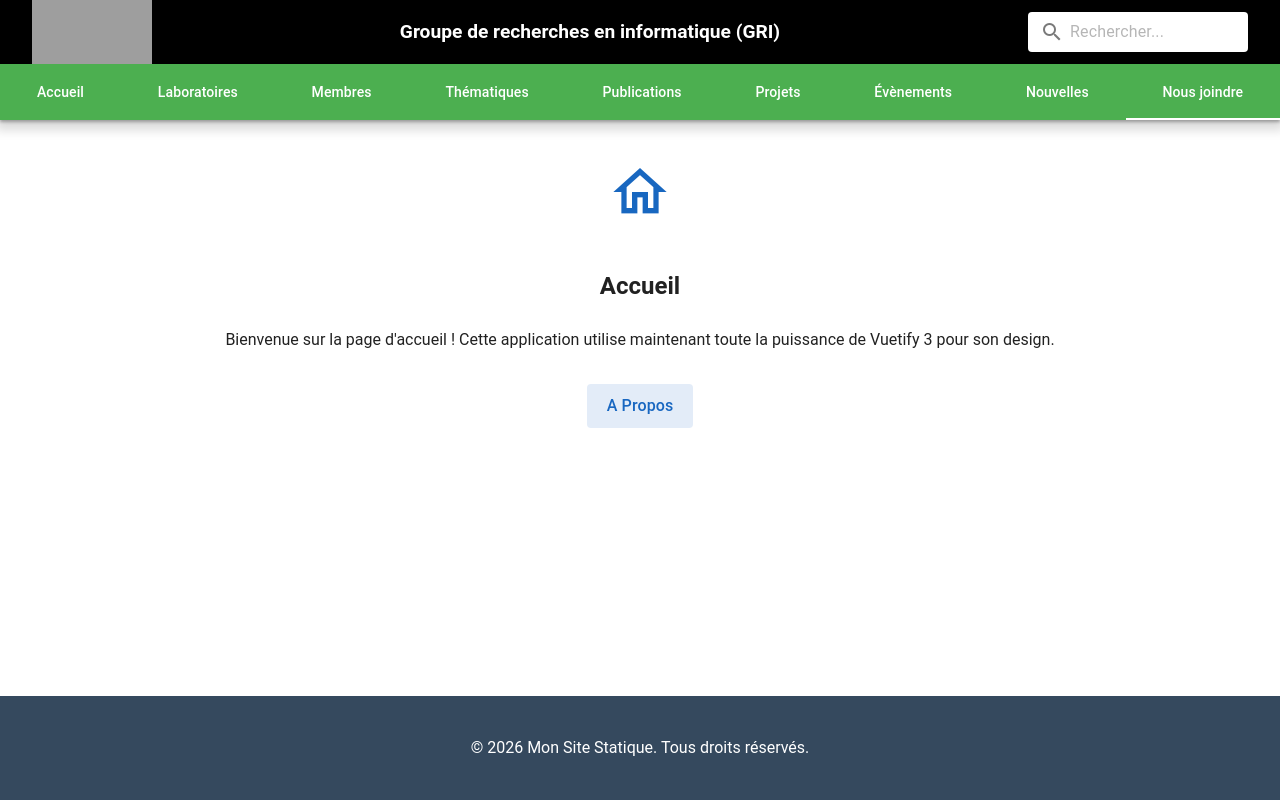
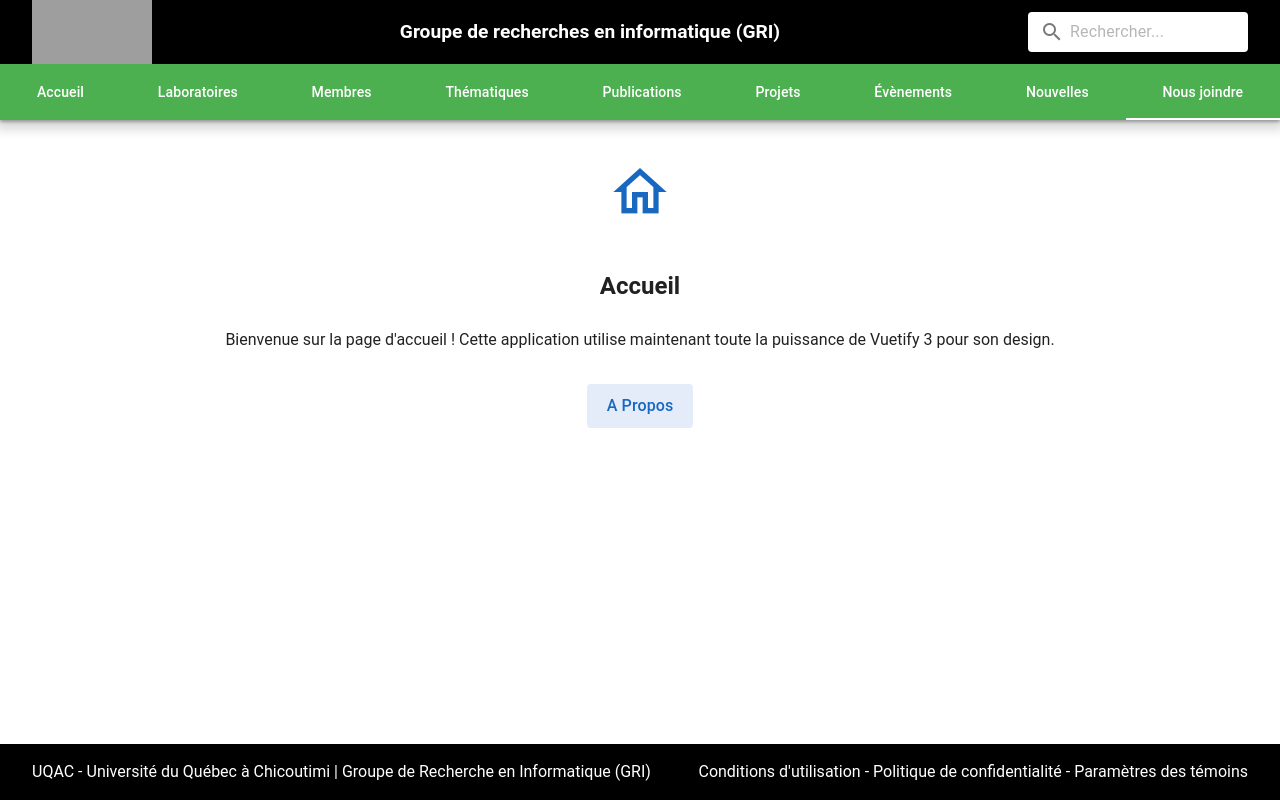
Before and after one commit to lupin100/Stage-Uqac, a Vue app in the folder frontend/: page / in a window 1280 px wide. Built offline with nearby package versions, Linux system fonts and the light colour scheme; grey boxes are pictures that could not be loaded.

Commit message:
Réalisation du footer

```diff
--- a/frontend/src/components/AppFooter.vue
+++ b/frontend/src/components/AppFooter.vue
@@ -1,16 +1,50 @@
 <template>
-  <footer class="footer">
-    <p>&copy; 2026 Mon Site Statique. Tous droits réservés.</p>
-  </footer>
+    <v-footer color="black" class="py-4" app absolute>
+        <v-row no-gutters justify="space-between" align="center" class="w-100 px-4">
+
+            <v-col cols="12" md="auto" class="text-center text-md-left mb-2 mb-md-0">
+                <span class="text-white">
+                    <a href="https://www.uqac.ca/" target="_blank" class="footer-link">
+                        UQAC - Université du Québec à Chicoutimi
+                    </a>
+
+                    |
+
+                    <router-link to="/" class="footer-link">
+                        Groupe de Recherche en Informatique (GRI)
+                    </router-link>
+                </span>
+            </v-col>
+
+            <v-col cols="12" md="auto" class="text-center text-md-right">
+                <span class="text-white">
+                    <a href="https://www.uqac.ca/confidentialite/" target="_blank" class="footer-link">Conditions
+                        d'utilisation</a>
+                    -
+                    <a href="https://www.uqac.ca/mgestion/chapitre-2/reglement-sur-lorganisation-institutionnelle-et-la-regie-interne/politique-de-confidentialite-concernant-les-renseignements-personnels-recueillis-par-moyens-technologiques/"
+                        target="_blank" class="footer-link">Politique de confidentialité</a>
+                    -
+                    <a href="" target="_blank" class="footer-link">Paramètres des témoins</a>
+                </span>
+            </v-col>
+
+        </v-row>
+    </v-footer>
 </template>
 
 <style scoped>
-.footer {
-  background-color: #35495e; /* Bleu foncé de Vue.js */
-  color: white;
-  text-align: center;
-  padding: 1.5rem;
-  margin-top: auto; /* Permet de pousser le footer en bas */
-  width: 100%;
+/* Un petit style pour rendre les liens propres sur fond noir */
+.footer-link {
+    color: white;
+    /* Garde le texte blanc */
+    text-decoration: none;
+    /* Enlève le vilain soulignement bleu par défaut */
+    transition: color 0.2s;
+    /* Petite animation douce */
+}
+
+/* Effet quand on passe la souris dessus */
+.footer-link:hover {
+    color: #6B8915;
 }
 </style>
```
